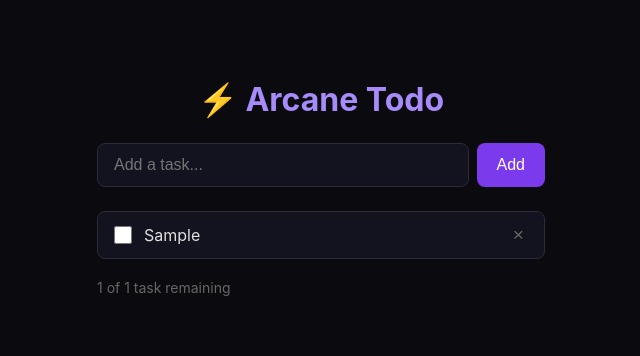
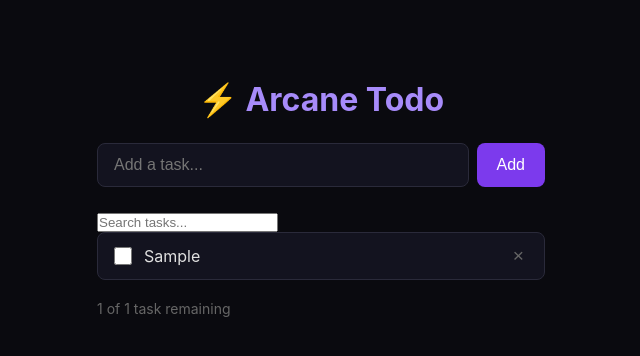
Before and after one commit to barrydeen/arcane-todo, a plain HTML site: page index.html in a window 1280 px wide. Both pictures are taken after typing "Sample" into the empty fields and a click on the button "Add". Shown: the whole page, without its empty margins (319-959 px from the left). Drawn offline with Linux system fonts and the light colour scheme.

Commit message:
feat: add search/filter and API sync (#2)
* feat: add search/filter and API sync

* fix: address review feedback - remove all security and quality issues

```diff
--- a/app.js
+++ b/app.js
@@ -4,6 +4,7 @@
   const STORAGE_KEY = 'arcane-todos';
   const form = document.getElementById('todo-form');
   const input = document.getElementById('todo-input');
+  const searchInput = document.getElementById('search-input');
   const list = document.getElementById('todo-list');
   const countEl = document.getElementById('count');
   const clearBtn = document.getElementById('clear-done');
@@ -24,6 +25,10 @@
     return Date.now().toString(36) + Math.random().toString(36).slice(2, 7);
   }
 
+  function escapeRegExp(str) {
+    return str.replace(/[.*+?^${}()|[\]\\]/g, '\\$&');
+  }
+
   let todos = load();
 
   // Migrate old todos without IDs
@@ -32,34 +37,41 @@
   });
   save(todos);
 
-  function render() {
+  function renderFiltered(filter) {
+    var displayTodos = filter
+      ? todos.filter(function (t) {
+          return t.text.toLowerCase().includes(filter.toLowerCase());
+        })
+      : todos;
+
     list.innerHTML = '';
-    todos.forEach(function (todo, i) {
-      const li = document.createElement('li');
+    displayTodos.forEach(function (todo) {
+      var i = todos.indexOf(todo);
+      var li = document.createElement('li');
       if (todo.done) li.classList.add('done');
       li.setAttribute('data-id', todo.id);
 
-      const cb = document.createElement('input');
+      var cb = document.createElement('input');
       cb.type = 'checkbox';
       cb.checked = todo.done;
       cb.addEventListener('change', function () {
         todos[i].done = cb.checked;
         save(todos);
-        render();
+        renderFiltered(searchInput.value);
       });
 
-      const span = document.createElement('span');
+      var span = document.createElement('span');
       span.classList.add('text');
       span.textContent = todo.text;
 
-      const del = document.createElement('button');
+      var del = document.createElement('button');
       del.classList.add('delete');
       del.textContent = '×';
       del.setAttribute('aria-label', 'Delete task');
       del.addEventListener('click', function () {
         todos.splice(i, 1);
         save(todos);
-        render();
+        renderFiltered(searchInput.value);
       });
 
       li.appendChild(cb);
@@ -68,16 +80,20 @@
       list.appendChild(li);
     });
 
-    const active = todos.filter(function (t) { return !t.done; }).length;
-    const total = todos.length;
+    var active = todos.filter(function (t) { return !t.done; }).length;
+    var total = todos.length;
     countEl.textContent = active + ' of ' + total + ' task' + (total !== 1 ? 's' : '') + ' remaining';
 
     clearBtn.style.display = todos.some(function (t) { return t.done; }) ? '' : 'none';
   }
 
+  function render() {
+    renderFiltered(searchInput.value);
+  }
+
   form.addEventListener('submit', function (e) {
     e.preventDefault();
-    const text = input.value.trim();
+    var text = input.value.trim();
     if (!text) return;
     todos.push({ id: generateId(), text: text, done: false, createdAt: Date.now() });
     save(todos);
@@ -91,6 +107,11 @@
     render();
   });
 
+  // Search/filter functionality
+  searchInput.addEventListener('input', function () {
+    renderFiltered(searchInput.value);
+  });
+
   // Keyboard shortcut: Escape clears input
   input.addEventListener('keydown', function (e) {
     if (e.key === 'Escape') {
--- a/index.html
+++ b/index.html
@@ -13,6 +13,7 @@
       <input type="text" id="todo-input" placeholder="Add a task..." autocomplete="off" required>
       <button type="submit">Add</button>
     </form>
+    <input type="text" id="search-input" placeholder="Search tasks...">
     <ul id="todo-list"></ul>
     <div id="footer">
       <span id="count">0 tasks</span>
```
